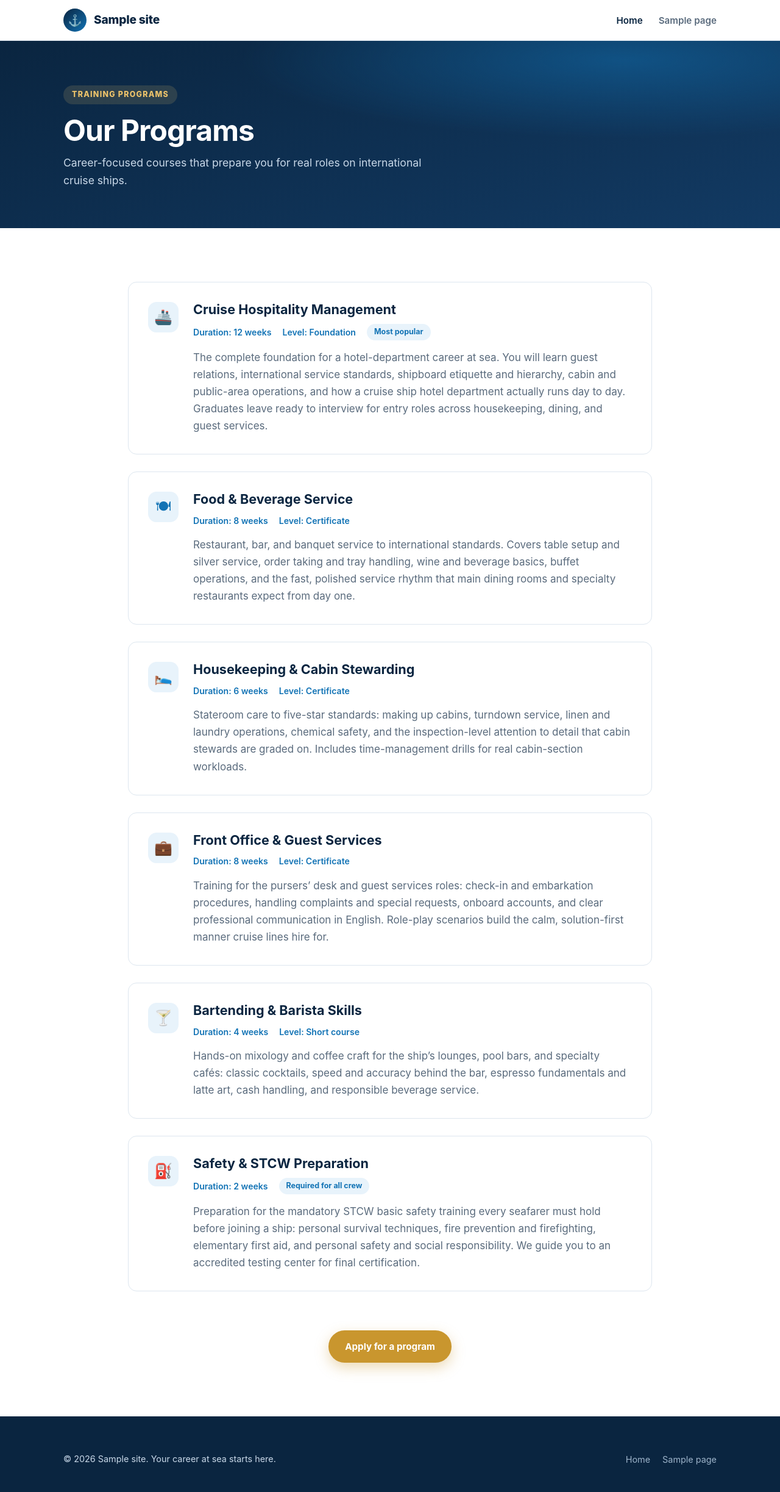
After one commit to mustang77/tideview, a WordPress theme: template wordpress/wp-content/themes/world-cruise-academy/page-templates/programs.php in a window 1280 px wide. The commit adds this page. Shown: the whole page at 61% size. Run offline with PHP 8.4 and a stand-in for WordPress, Linux system fonts and the light colour scheme; the site name, menu and one post (Sample post) are stand-ins, and other content is empty.

Commit message:
Make World Cruise Academy a multi-page site with auto-created pages
- Page templates: Programs (detailed course listing with durations),
  About (mission, teaching approach, values), Contact & Admissions
  (application steps, contact cards)
- On theme activation: auto-create Home/Programs/About/News/Admissions
  pages, set static front page and posts page, build the primary menu
- New CSS for inner-page hero, program detail rows, steps, contact cards

Co-Authored-By: Claude Fable 5 <noreply@anthropic.com>
Claude-Session: https://claude.ai/code/session_01ECZWD9hg9LriuZri9aGrLo

```diff
--- a/wordpress/wp-content/themes/world-cruise-academy/functions.php
+++ b/wordpress/wp-content/themes/world-cruise-academy/functions.php
@@ -49,6 +49,90 @@ function wca_default_menu() {
 	echo '</ul>';
 }
 
+/**
+ * On theme activation, create the site's pages, set the front/posts pages,
+ * and build the primary menu — so the site is multi-page out of the box.
+ * Existing pages (matched by slug) are never duplicated or overwritten.
+ */
+function wca_create_default_content() {
+	$pages = array(
+		'home'       => array(
+			'title'    => __( 'Home', 'worldcruiseacademy' ),
+			'template' => '',
+		),
+		'programs'   => array(
+			'title'    => __( 'Programs', 'worldcruiseacademy' ),
+			'template' => 'page-templates/programs.php',
+		),
+		'about'      => array(
+			'title'    => __( 'About Us', 'worldcruiseacademy' ),
+			'template' => 'page-templates/about.php',
+		),
+		'news'       => array(
+			'title'    => __( 'News', 'worldcruiseacademy' ),
+			'template' => '',
+		),
+		'admissions' => array(
+			'title'    => __( 'Contact & Admissions', 'worldcruiseacademy' ),
+			'template' => 'page-templates/contact.php',
+		),
+	);
+
+	$page_ids = array();
+
+	foreach ( $pages as $slug => $page ) {
+		$existing = get_page_by_path( $slug );
+		if ( $existing instanceof WP_Post ) {
+			$page_ids[ $slug ] = $existing->ID;
+			continue;
+		}
+
+		$page_ids[ $slug ] = wp_insert_post(
+			array(
+				'post_title'   => $page['title'],
+				'post_name'    => $slug,
+				'post_status'  => 'publish',
+				'post_type'    => 'page',
+				'page_template' => $page['template'],
+			)
+		);
+	}
+
+	if ( ! empty( $page_ids['home'] ) && ! empty( $page_ids['news'] ) ) {
+		update_option( 'show_on_front', 'page' );
+		update_option( 'page_on_front', $page_ids['home'] );
+		update_option( 'page_for_posts', $page_ids['news'] );
+	}
+
+	$menu = wp_get_nav_menu_object( 'Primary' );
+	if ( ! $menu ) {
+		$menu_id    = wp_create_nav_menu( 'Primary' );
+		$menu_order = array( 'home', 'programs', 'about', 'news', 'admissions' );
+
+		foreach ( $menu_order as $slug ) {
+			if ( empty( $page_ids[ $slug ] ) ) {
+				continue;
+			}
+			wp_update_nav_menu_item(
+				$menu_id,
+				0,
+				array(
+					'menu-item-object-id' => $page_ids[ $slug ],
+					'menu-item-object'    => 'page',
+					'menu-item-type'      => 'post_type',
+					'menu-item-status'    => 'publish',
+				)
+			);
+		}
+
+		$locations            = get_theme_mod( 'nav_menu_locations', array() );
+		$locations['primary'] = $menu_id;
+		$locations['footer']  = $menu_id;
+		set_theme_mod( 'nav_menu_locations', $locations );
+	}
+}
+add_action( 'after_switch_theme', 'wca_create_default_content' );
+
 function wca_excerpt_length( $length ) {
 	return 24;
 }
--- /dev/null
+++ b/wordpress/wp-content/themes/world-cruise-academy/page-templates/programs.php
@@ -0,0 +1,107 @@
+<?php
+/**
+ * Template Name: Programs
+ *
+ * Full training programs listing with details.
+ *
+ * @package WorldCruiseAcademy
+ */
+
+get_header();
+?>
+
+<section class="wca-page-hero">
+	<div class="wca-container">
+		<span class="wca-eyebrow"><?php esc_html_e( 'Training Programs', 'worldcruiseacademy' ); ?></span>
+		<h1><?php esc_html_e( 'Our Programs', 'worldcruiseacademy' ); ?></h1>
+		<p><?php esc_html_e( 'Career-focused courses that prepare you for real roles on international cruise ships.', 'worldcruiseacademy' ); ?></p>
+	</div>
+</section>
+
+<section class="wca-section">
+	<div class="wca-container">
+		<div class="wca-program-details">
+
+			<div class="wca-program-detail">
+				<div class="wca-program-icon" aria-hidden="true">&#128674;</div>
+				<div class="wca-program-detail-body">
+					<h2><?php esc_html_e( 'Cruise Hospitality Management', 'worldcruiseacademy' ); ?></h2>
+					<div class="wca-program-detail-meta">
+						<span><?php esc_html_e( 'Duration: 12 weeks', 'worldcruiseacademy' ); ?></span>
+						<span><?php esc_html_e( 'Level: Foundation', 'worldcruiseacademy' ); ?></span>
+						<span class="wca-program-tag"><?php esc_html_e( 'Most popular', 'worldcruiseacademy' ); ?></span>
+					</div>
+					<p><?php esc_html_e( 'The complete foundation for a hotel-department career at sea. You will learn guest relations, international service standards, shipboard etiquette and hierarchy, cabin and public-area operations, and how a cruise ship hotel department actually runs day to day. Graduates leave ready to interview for entry roles across housekeeping, dining, and guest services.', 'worldcruiseacademy' ); ?></p>
+				</div>
+			</div>
+
+			<div class="wca-program-detail">
+				<div class="wca-program-icon" aria-hidden="true">&#127869;</div>
+				<div class="wca-program-detail-body">
+					<h2><?php esc_html_e( 'Food & Beverage Service', 'worldcruiseacademy' ); ?></h2>
+					<div class="wca-program-detail-meta">
+						<span><?php esc_html_e( 'Duration: 8 weeks', 'worldcruiseacademy' ); ?></span>
+						<span><?php esc_html_e( 'Level: Certificate', 'worldcruiseacademy' ); ?></span>
+					</div>
+					<p><?php esc_html_e( 'Restaurant, bar, and banquet service to international standards. Covers table setup and silver service, order taking and tray handling, wine and beverage basics, buffet operations, and the fast, polished service rhythm that main dining rooms and specialty restaurants expect from day one.', 'worldcruiseacademy' ); ?></p>
+				</div>
+			</div>
+
+			<div class="wca-program-detail">
+				<div class="wca-program-icon" aria-hidden="true">&#128716;</div>
+				<div class="wca-program-detail-body">
+					<h2><?php esc_html_e( 'Housekeeping & Cabin Stewarding', 'worldcruiseacademy' ); ?></h2>
+					<div class="wca-program-detail-meta">
+						<span><?php esc_html_e( 'Duration: 6 weeks', 'worldcruiseacademy' ); ?></span>
+						<span><?php esc_html_e( 'Level: Certificate', 'worldcruiseacademy' ); ?></span>
+					</div>
+					<p><?php esc_html_e( 'Stateroom care to five-star standards: making up cabins, turndown service, linen and laundry operations, chemical safety, and the inspection-level attention to detail that cabin stewards are graded on. Includes time-management drills for real cabin-section workloads.', 'worldcruiseacademy' ); ?></p>
+				</div>
+			</div>
+
+			<div class="wca-program-detail">
+				<div class="wca-program-icon" aria-hidden="true">&#128188;</div>
+				<div class="wca-program-detail-body">
+					<h2><?php esc_html_e( 'Front Office & Guest Services', 'worldcruiseacademy' ); ?></h2>
+					<div class="wca-program-detail-meta">
+						<span><?php esc_html_e( 'Duration: 8 weeks', 'worldcruiseacademy' ); ?></span>
+						<span><?php esc_html_e( 'Level: Certificate', 'worldcruiseacademy' ); ?></span>
+					</div>
+					<p><?php esc_html_e( 'Training for the pursers’ desk and guest services roles: check-in and embarkation procedures, handling complaints and special requests, onboard accounts, and clear professional communication in English. Role-play scenarios build the calm, solution-first manner cruise lines hire for.', 'worldcruiseacademy' ); ?></p>
+				</div>
+			</div>
+
+			<div class="wca-program-detail">
+				<div class="wca-program-icon" aria-hidden="true">&#127864;</div>
+				<div class="wca-program-detail-body">
+					<h2><?php esc_html_e( 'Bartending & Barista Skills', 'worldcruiseacademy' ); ?></h2>
+					<div class="wca-program-detail-meta">
+						<span><?php esc_html_e( 'Duration: 4 weeks', 'worldcruiseacademy' ); ?></span>
+						<span><?php esc_html_e( 'Level: Short course', 'worldcruiseacademy' ); ?></span>
+					</div>
+					<p><?php esc_html_e( 'Hands-on mixology and coffee craft for the ship’s lounges, pool bars, and specialty cafés: classic cocktails, speed and accuracy behind the bar, espresso fundamentals and latte art, cash handling, and responsible beverage service.', 'worldcruiseacademy' ); ?></p>
+				</div>
+			</div>
+
+			<div class="wca-program-detail">
+				<div class="wca-program-icon" aria-hidden="true">&#9981;</div>
+				<div class="wca-program-detail-body">
+					<h2><?php esc_html_e( 'Safety & STCW Preparation', 'worldcruiseacademy' ); ?></h2>
+					<div class="wca-program-detail-meta">
+						<span><?php esc_html_e( 'Duration: 2 weeks', 'worldcruiseacademy' ); ?></span>
+						<span class="wca-program-tag"><?php esc_html_e( 'Required for all crew', 'worldcruiseacademy' ); ?></span>
+					</div>
+					<p><?php esc_html_e( 'Preparation for the mandatory STCW basic safety training every seafarer must hold before joining a ship: personal survival techniques, fire prevention and firefighting, elementary first aid, and personal safety and social responsibility. We guide you to an accredited testing center for final certification.', 'worldcruiseacademy' ); ?></p>
+				</div>
+			</div>
+
+		</div>
+
+		<div class="wca-cta" style="margin-top: 64px; text-align: center;">
+			<a class="wca-btn wca-btn-primary" href="<?php echo esc_url( home_url( '/admissions/' ) ); ?>"><?php esc_html_e( 'Apply for a program', 'worldcruiseacademy' ); ?></a>
+		</div>
+	</div>
+</section>
+
+<?php
+get_footer();
--- a/wordpress/wp-content/themes/world-cruise-academy/style.css
+++ b/wordpress/wp-content/themes/world-cruise-academy/style.css
@@ -652,6 +652,190 @@ h1, h2, h3, h4 {
   color: #ffffff;
 }
 
+/* ---------- Inner page hero ---------- */
+
+.wca-page-hero {
+  color: #ffffff;
+  padding: 72px 0 64px;
+  background:
+    radial-gradient(70% 60% at 80% 10%, rgba(18, 115, 181, 0.5) 0%, transparent 70%),
+    linear-gradient(160deg, var(--wca-navy) 0%, var(--wca-navy-2) 100%);
+}
+
+.wca-page-hero h1 {
+  color: #ffffff;
+  font-size: clamp(2rem, 5vw, 3rem);
+  letter-spacing: -0.02em;
+  margin-bottom: 10px;
+}
+
+.wca-page-hero p {
+  color: #c8d8e8;
+  font-size: 1.1rem;
+  margin: 0;
+  max-width: 620px;
+}
+
+.wca-page-hero .wca-eyebrow {
+  background: rgba(236, 194, 106, 0.15);
+  color: #ecc26a;
+}
+
+/* ---------- Program detail rows ---------- */
+
+.wca-program-details {
+  display: flex;
+  flex-direction: column;
+  gap: 28px;
+  max-width: 860px;
+  margin: 0 auto;
+}
+
+.wca-program-detail {
+  display: flex;
+  gap: 24px;
+  background: #ffffff;
+  border: 1px solid var(--wca-border);
+  border-radius: var(--wca-radius);
+  padding: 32px;
+}
+
+.wca-program-detail .wca-program-icon {
+  flex-shrink: 0;
+}
+
+.wca-program-detail h2 {
+  font-size: 1.35rem;
+  margin-bottom: 10px;
+}
+
+.wca-program-detail p {
+  color: var(--wca-text-dim);
+  margin: 0;
+}
+
+.wca-program-detail-meta {
+  display: flex;
+  flex-wrap: wrap;
+  gap: 10px 18px;
+  align-items: center;
+  margin-bottom: 14px;
+  font-size: 0.88rem;
+  font-weight: 600;
+  color: var(--wca-blue);
+}
+
+@media (max-width: 560px) {
+  .wca-program-detail {
+    flex-direction: column;
+    padding: 26px 22px;
+  }
+}
+
+/* ---------- About page ---------- */
+
+.wca-about {
+  max-width: 780px;
+}
+
+.wca-about-block {
+  margin-bottom: 44px;
+}
+
+.wca-about-block h2 {
+  font-size: 1.5rem;
+}
+
+.wca-about-block p {
+  color: #33465a;
+  margin: 0;
+}
+
+.wca-values {
+  display: grid;
+  grid-template-columns: repeat(auto-fit, minmax(200px, 1fr));
+  gap: 28px;
+  margin-top: 56px;
+}
+
+/* ---------- Contact / admissions ---------- */
+
+.wca-steps {
+  list-style: none;
+  counter-reset: wca-step;
+  max-width: 680px;
+  margin: 0 auto 64px;
+  padding: 0;
+  display: flex;
+  flex-direction: column;
+  gap: 22px;
+}
+
+.wca-steps li {
+  counter-increment: wca-step;
+  position: relative;
+  background: #ffffff;
+  border: 1px solid var(--wca-border);
+  border-radius: var(--wca-radius);
+  padding: 24px 28px 24px 84px;
+}
+
+.wca-steps li::before {
+  content: counter(wca-step);
+  position: absolute;
+  left: 24px;
+  top: 26px;
+  width: 40px;
+  height: 40px;
+  border-radius: 50%;
+  background: var(--wca-gold);
+  color: #ffffff;
+  font-weight: 800;
+  display: flex;
+  align-items: center;
+  justify-content: center;
+}
+
+.wca-steps h3 {
+  font-size: 1.1rem;
+  margin-bottom: 6px;
+}
+
+.wca-steps p {
+  color: var(--wca-text-dim);
+  margin: 0;
+  font-size: 0.95rem;
+}
+
+.wca-contact-cards {
+  display: grid;
+  grid-template-columns: repeat(auto-fit, minmax(240px, 1fr));
+  gap: 24px;
+}
+
+.wca-contact-card {
+  text-align: center;
+  background: #ffffff;
+  border: 1px solid var(--wca-border);
+  border-radius: var(--wca-radius);
+  padding: 32px 24px;
+}
+
+.wca-contact-card .wca-why-icon {
+  margin: 0 auto 14px;
+}
+
+.wca-contact-card h3 {
+  font-size: 1.05rem;
+  margin-bottom: 6px;
+}
+
+.wca-contact-card p {
+  color: var(--wca-text-dim);
+  margin: 0;
+  font-size: 0.95rem;
+}
+
 /* ---------- Utility / a11y ---------- */
 
 .screen-reader-text {
```
Also changed, not shown: wordpress/wp-content/themes/world-cruise-academy/page-templates/about.php (added, +70 -0 lines), wordpress/wp-content/themes/world-cruise-academy/page-templates/contact.php (added, +73 -0 lines).
